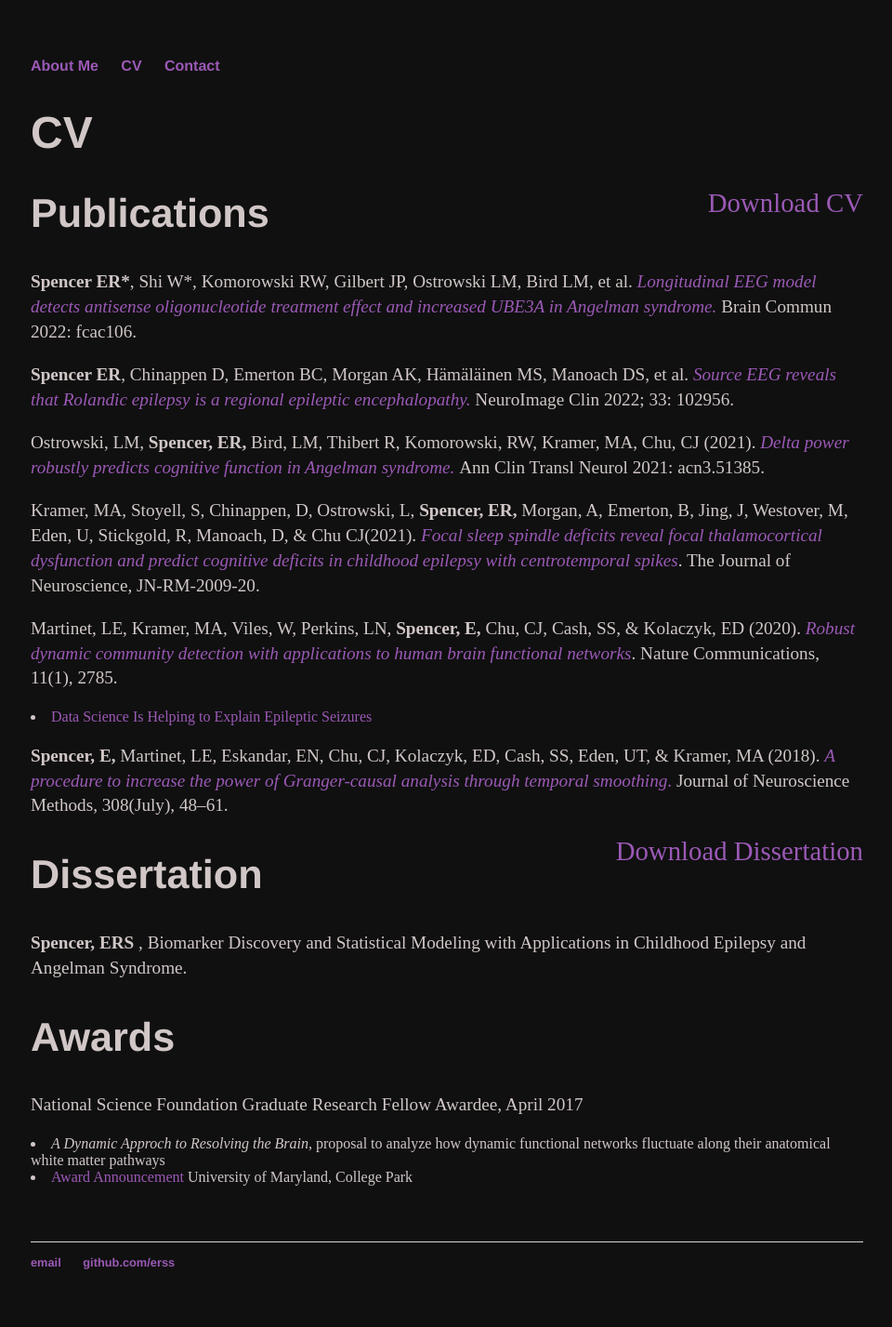
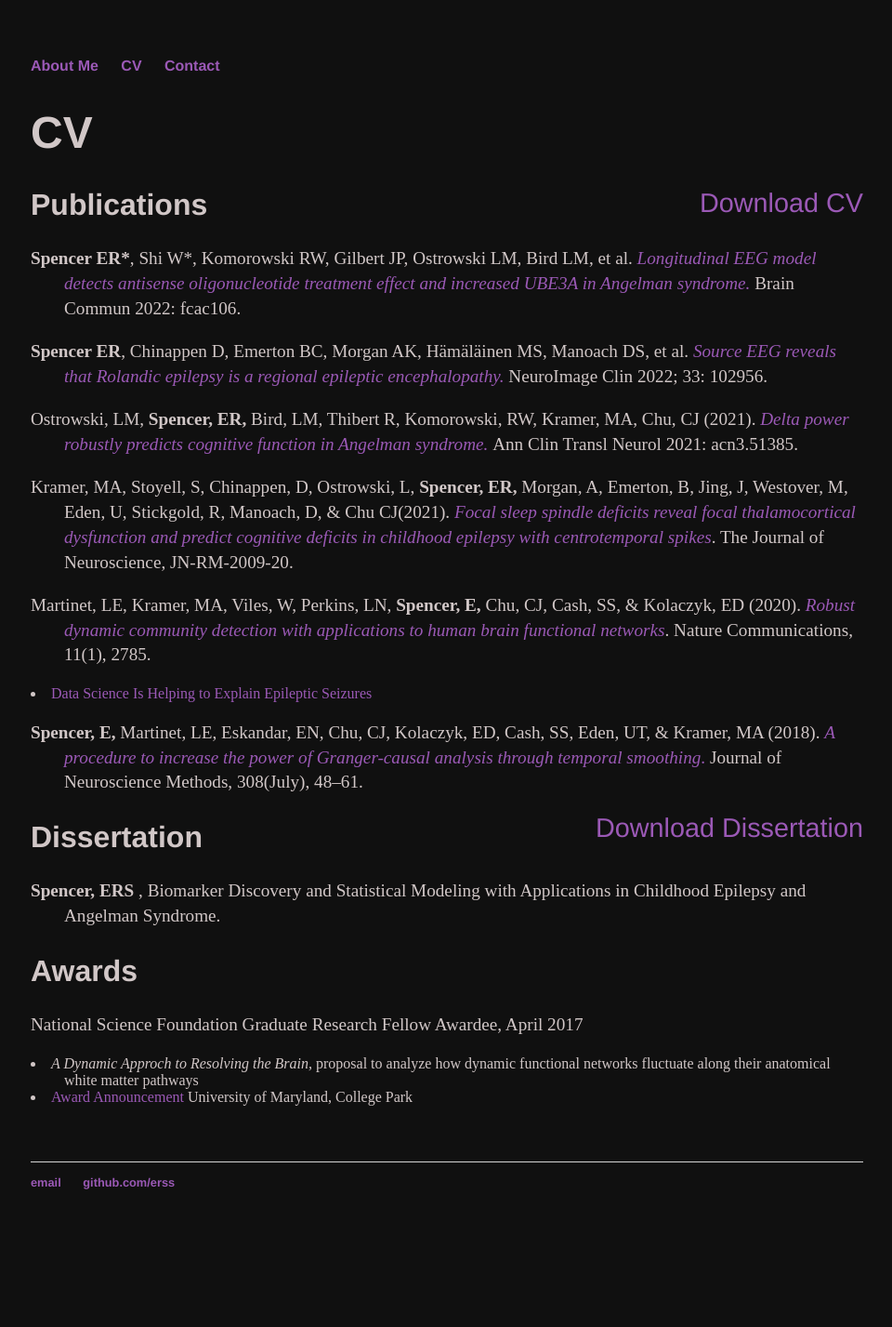
Before and after one commit to erss/erss.github.io, a Jekyll site: the page built from cv/index.html, in a window 1280 px wide. Shown: the whole page at 93% size, without its empty margins (159-1119 px from the left). Built offline with Jekyll 4.4.1, drawn with Linux system fonts in a browser that asks for light colours; after the commit the page ends 1341 px from its top, so only the background shows below that.

Commit message:
Update main.css

```diff
--- a/css/main.css
+++ b/css/main.css
@@ -26,14 +26,8 @@ ul.posts li { list-style: none; }
 /* CV */
 .cv { margin: 0px 0px 60px; }
 .cv h1 { font-size: 3em; }
-
- <style>
-   .cv h2 { font-size: 2em; }
-       div.a {
-            text-indent: -36px;
-            padding-left: 36px;
-        }
-    </style>
+.cv h2 { font-size: 2em; }
+.cv {text-indent: -36px; padding-left: 36px;}
 .cv address, .cv .download { font-family: 'Helvetica', 'Arial', 'Sans-Serif'; }
 .cv address, .cv p { font-size: 1.2em; }
 .cv .download { float: right; font-size: 1.8em;} /*  text-transform: uppercase;  */
```
